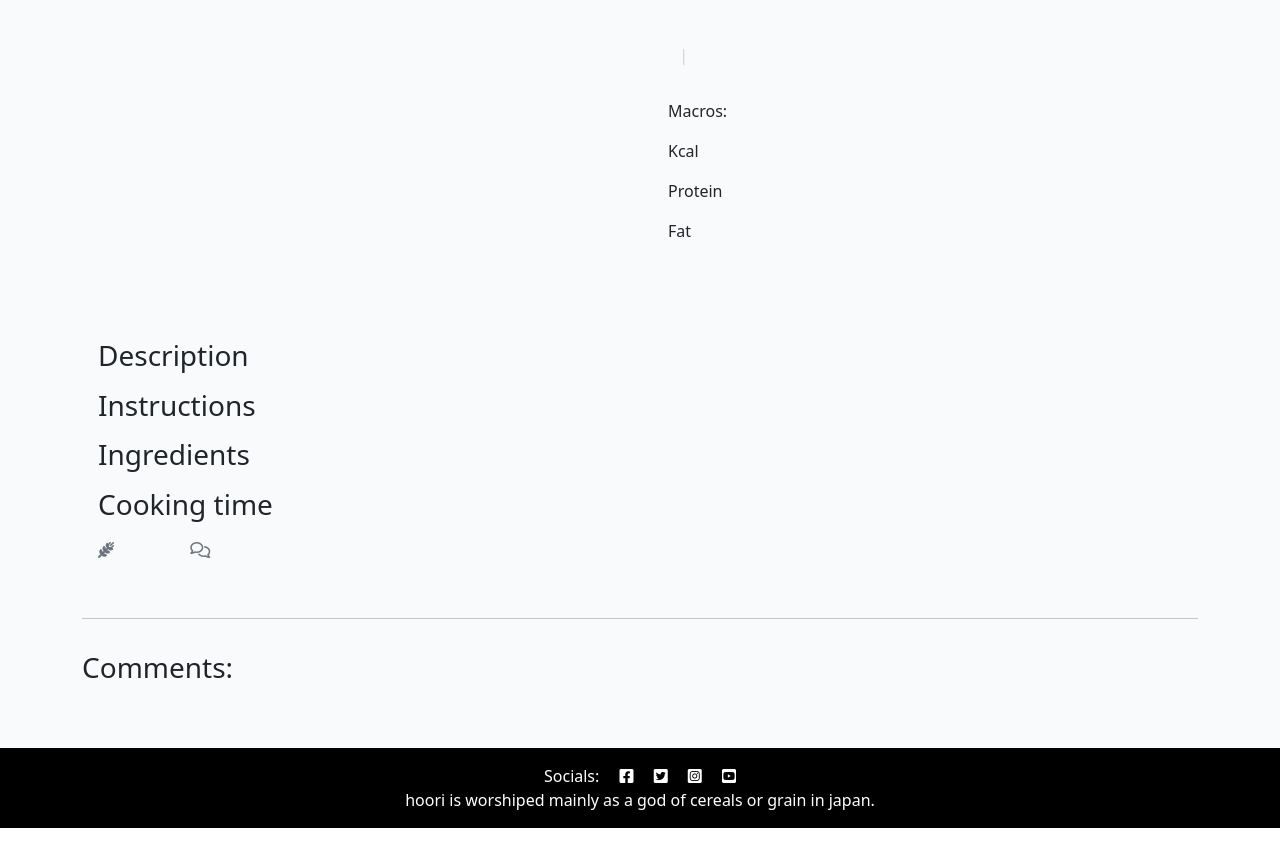
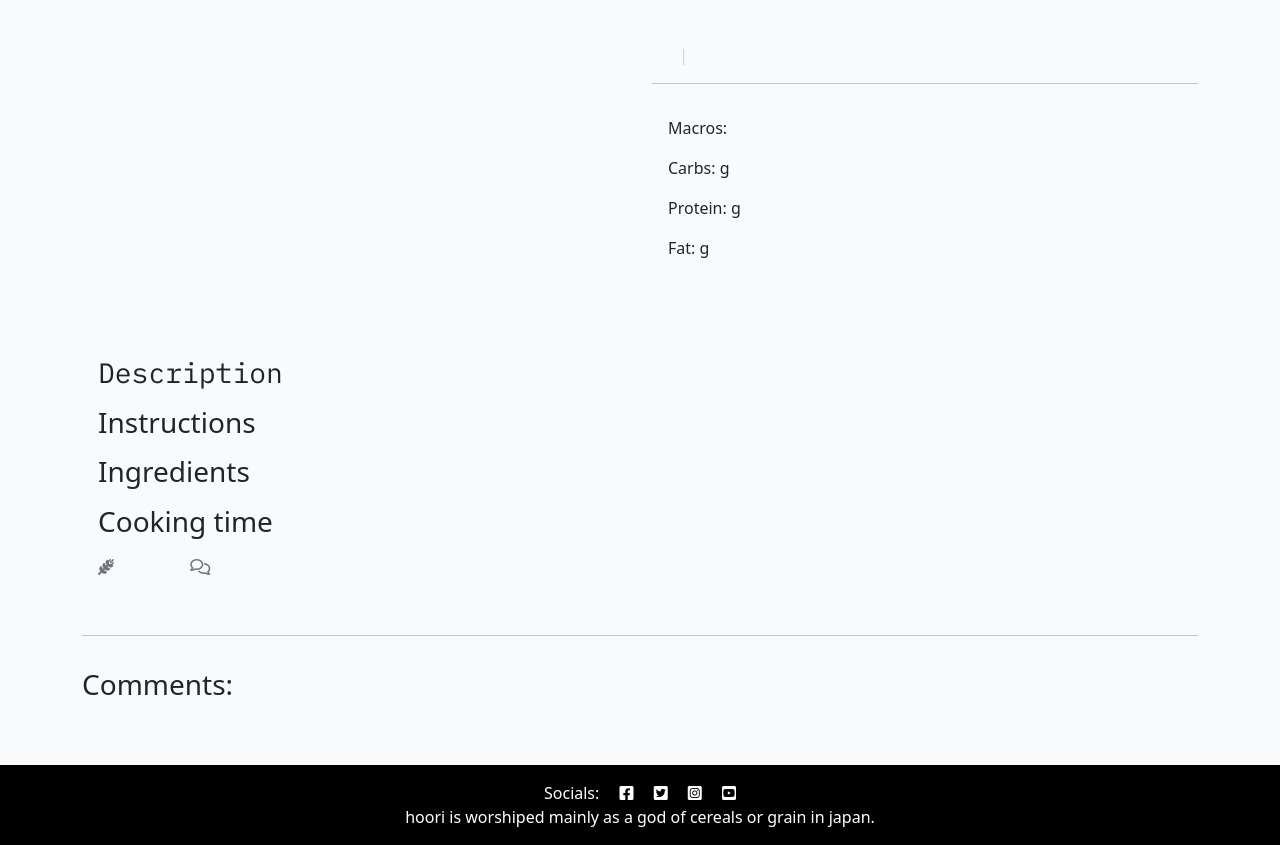
Before and after one commit to redbasel/wellness_recipes_p4, a Django app: template templates/post_detail.html in a window 1280 px wide. Shown: the part 88-933 px from the top of the page. Run offline with Django 3.2, Linux system fonts and the light colour scheme; the template is opened without the code that fills it, so the values that code supplies are empty; some libraries are stand-ins or nearby versions.

Commit message:
added new class 'moonfont'

```diff
--- a/static/css/style.css
+++ b/static/css/style.css
@@ -46,6 +46,10 @@ body {
 .card-title {
     font-family: Helvetica, sans-serif;
     font-weight: 550;
+}
+
+.monofont {
+    font-family: "IBM Plex Mono", sans-serif;
 }
 
 .card-text {
--- a/templates/post_detail.html
+++ b/templates/post_detail.html
@@ -25,8 +25,10 @@
 
                     <!-- Post title goes in these h1 tags -->
                     <h1 class="post-title">{{ post.title }}</h1>
+
                     <!-- Post author goes before the | the post's created date goes after -->
                     <p class="post-subtitle">{{ post.author }} | {{ post.created_on }}</p>
+                    <hr>
                     {% if user.is_authenticated and post.author == user %}
 
                     <a class="btn btn-danger btn-sm mt-1 mb-1" href="{% url 'post_delete' post.slug %}"> Delete</a>
@@ -38,9 +40,9 @@
                         <!-- Use the | safe filter inside the template tags -->
                         <!--Probably here that i will add the recipe specific content-->
                         <p>Macros:</p>
-                        <p>Kcal</p>
-                        <p>Protein</p>
-                        <p>Fat</p>
+                        <p>Carbs: {{ post.carbs | safe }}g</p>
+                        <p>Protein: {{ post.protein | safe }}g</p>
+                        <p>Fat: {{ post.fat | safe }}g</p>
                     </div>
 
 
@@ -58,8 +60,8 @@
                 <!-- The post content goes inside the card-text. -->
                 <!-- Use the | safe filter inside the template tags -->
                 <!--Probably here that i will add the recipe specific content-->
-                <p class="card-text ">
-                    <h3>Description</h3>
+                <p class="card-text">
+                    <h3 class="monofont">Description</h3>
                     {{ post.content | safe }}
                 </p>
                 <p class="card-text ">
```
